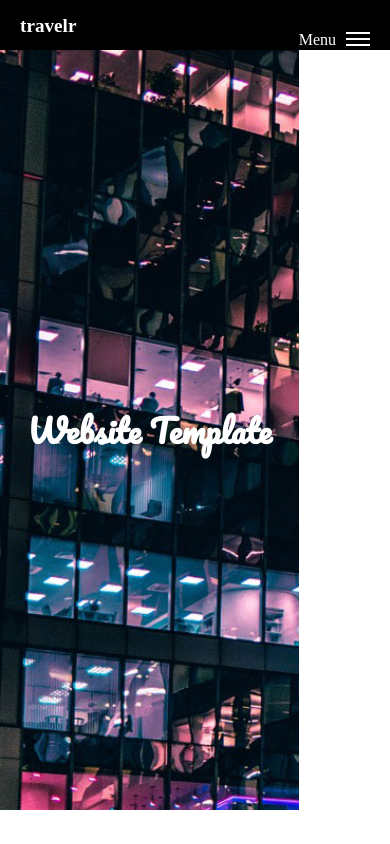
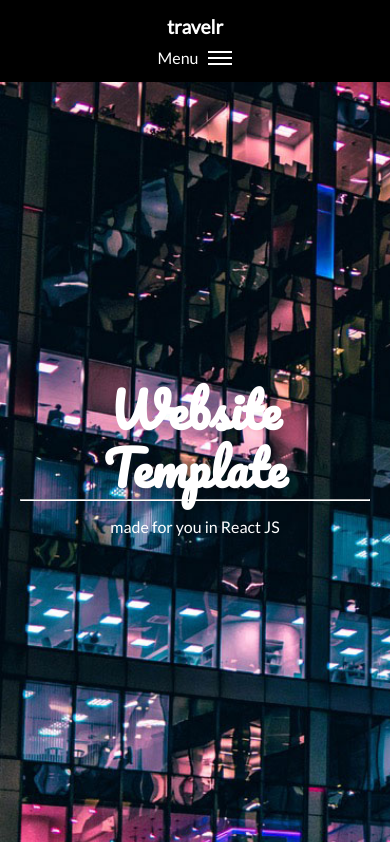
Before and after one commit to megancoyle/react-website-boilerplate, a React app: page / in a window 390 px wide. Built offline with nearby package versions, Linux system fonts and the light colour scheme.

Commit message:
Add media queries

```diff
--- a/src/components/pages/Home.js
+++ b/src/components/pages/Home.js
@@ -6,7 +6,11 @@ const Home = () =>
     <div>
         <Header className="menu container"/>
         <div className="banner">
-            <div className="container"><h1>Website Template</h1></div>
+            <div className="container">
+              <h1>Website Template</h1>
+              <hr/>
+              <p>made for you in React JS</p>
+            </div>
         </div>
     </div>
 
--- a/src/components/ui/Header.js
+++ b/src/components/ui/Header.js
@@ -55,7 +55,7 @@ class Header extends Component {
   }
 
   renderNavigation() {
-    if(this.state.windowWidth <= 750) {
+    if(this.state.windowWidth <= 650) {
       return [
         <div key={101} className="mobile_nav">
           <div onClick={this.handleNavClick.bind(this)}><p>Menu</p>
@@ -84,7 +84,7 @@ class Header extends Component {
           <div id="logo">
             <a href="/"><h1>travelr</h1></a>
           </div>
-          <div className="menu colors">
+          <div className="menu">
           {this.renderNavigation()}
           </div>
         </div>
--- a/src/stylesheets/Header.scss
+++ b/src/stylesheets/Header.scss
@@ -4,6 +4,9 @@ header {
   background: $menu-color;
   padding: 15px 0;
   min-height: 20px;
+  @media only screen and (max-width: $mobile-width) {
+    text-align: center;
+  }
 }
 
 #logo {
@@ -16,6 +19,9 @@ header {
   h1 {
     margin: 0;
     font-size: 1.2em;
+  }
+  @media only screen and (max-width: $mobile-width) {
+    float: none;
   }
 }
 
@@ -63,9 +69,22 @@ ul.menu-main {
   p {
     display: inline-block;
     color: white;
+    margin: 0;
+    padding-top: 10px;
+    cursor: pointer;
+  }
+  .menu-main {
+    background: black;
+  }
+  li {
+    display: block;
+    padding: 10px;
   }
 }
 
 .menu {
   float: right;
+  @media only screen and (max-width: $mobile-width) {
+    float: none;
+  }
 }
--- a/src/stylesheets/Home.scss
+++ b/src/stylesheets/Home.scss
@@ -6,9 +6,17 @@
   background-size: cover;
   color: white;
   height: 90vh;
-  font-family: $decorative-text;
   display: flex;
+  width: 100%;
   h1 {
     align-items: center;
+    font-size: 3em;
+    margin: 10px 0 -5px 0;
+    font-family: $decorative-text;
+    line-height: 1.2;
   }
 }
+
+hr {
+  border-color: white;
+}
--- a/src/stylesheets/base.scss
+++ b/src/stylesheets/base.scss
@@ -2,6 +2,7 @@
 
 body {
   margin: 0;
+  font-family: $sans-serif;
 }
 
 .container {
--- a/src/stylesheets/globals.scss
+++ b/src/stylesheets/globals.scss
@@ -1,4 +1,9 @@
+@import url('https://fonts.googleapis.com/css?family=Lato');
 @import url('https://fonts.googleapis.com/css?family=Pacifico');
 
+$sans-serif: 'Lato', sans-serif;
 $decorative-text: 'Pacifico', cursive;
 $menu-color: #000000;
+
+// media queries
+$mobile-width: 650px;
```
